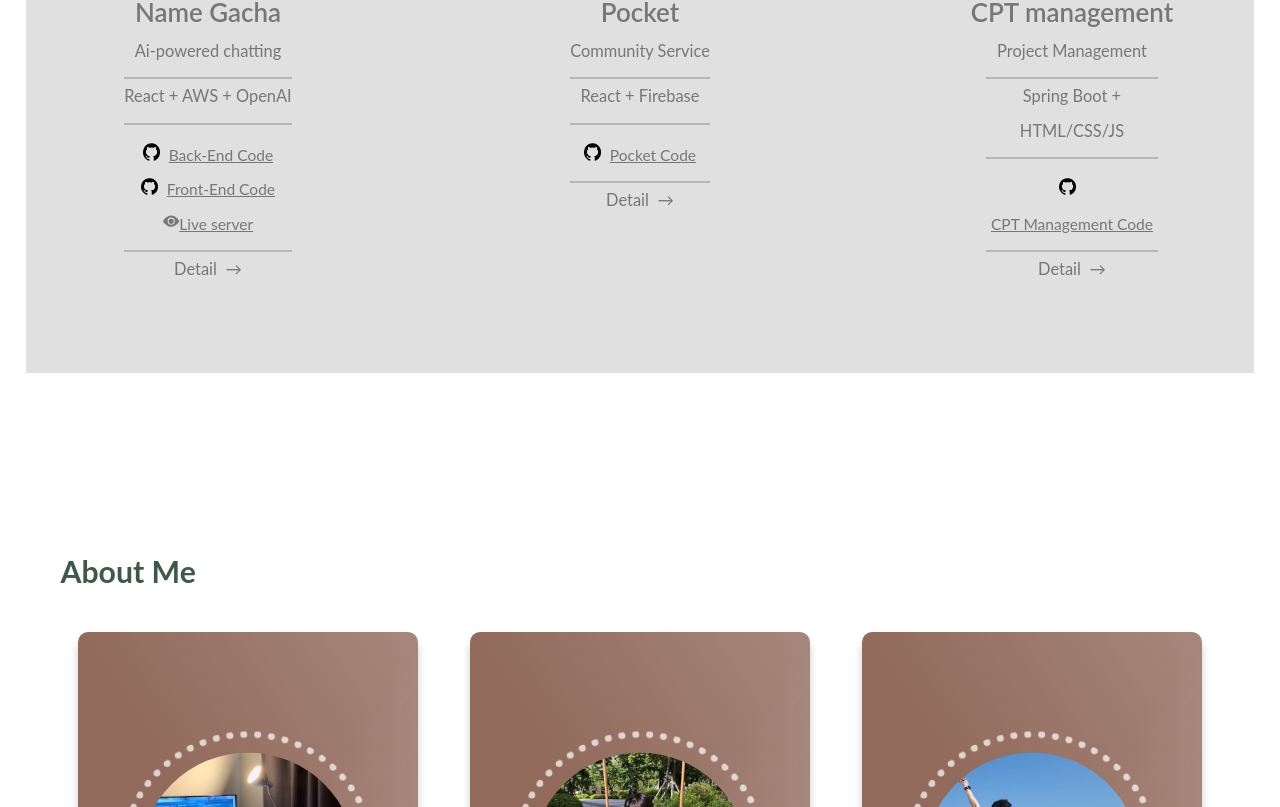
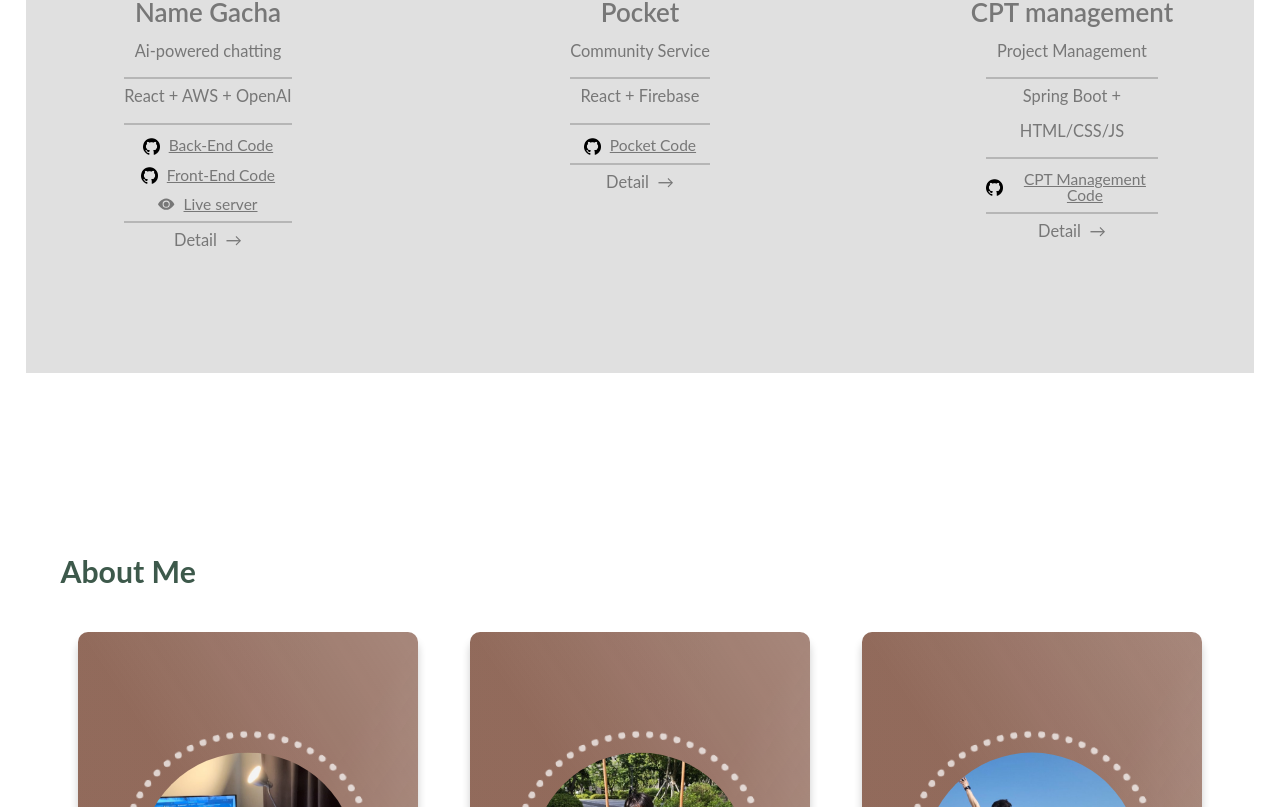
Before and after one commit to hyeonbinHur/portfolio, a React (Vite) app: page / in a window 1280 px wide. Shown: the part 1213-2020 px from the top of the page. Built offline with nearby package versions, Linux system fonts and the light colour scheme; no server answers.

Commit message:
detail all done

```diff
--- a/src/sections/Projects.jsx
+++ b/src/sections/Projects.jsx
@@ -71,7 +71,7 @@ export default function Projects() {
                                 React + AWS + OpenAI
                             </li>
                             <li className="project--basic-info__link">
-                                <p>
+                                <p className="project--basic-info__link__1">
                                     <img src={Git} className="project--git" />
                                     <a
                                         href="https://github.com/hyeonbinHur/Name_Gacha_aws_lambda"
@@ -80,7 +80,7 @@ export default function Projects() {
                                         Back-End Code
                                     </a>
                                 </p>
-                                <p>
+                                <p className="project--basic-info__link__2">
                                     <img src={Git} className="project--git" />
                                     <a
                                         href="https://github.com/hyeonbinHur/namegacha_frontend"
@@ -89,7 +89,7 @@ export default function Projects() {
                                         Front-End Code
                                     </a>
                                 </p>
-                                <p>
+                                <p className="project--basic-info__link__3">
                                     <BsEyeFill className="project--live" />
                                     <a
                                         href="https://hyeonbinhur.github.io/namegacha/"
@@ -212,7 +212,6 @@ export default function Projects() {
                     <CPTDetail />
                 </div>
             </div>
-
             <Video ref={videoModal} />
             <ImageModal ref={imageModal} />
         </>
--- a/src/styles/sections/projects.scss
+++ b/src/styles/sections/projects.scss
@@ -10,8 +10,9 @@
         }
     }
 
-    &-- &--live {
+    &--live {
         color: $color-grey;
+        margin-right: 1rem;
     }
 
     &--period {
@@ -105,12 +106,14 @@
     }
 
     &--basic-info {
+        display: flex;
+        align-items: center;
+        justify-content: center;
         &:not(:last-child) {
             padding-bottom: 1rem;
             border-bottom: 2px solid rgba($color-grey, .4);
             margin: 0 5rem;
         }
-
         &__link {
             display: flex;
             flex-direction: column;
@@ -123,17 +126,28 @@
                 border-bottom: 2px solid rgba($color-grey, .4);
                 margin: 0 5rem;
             }
-
+            &__1{
+                display: flex;
+                align-items: center;
+                margin-bottom: 1.4rem;
+            }
+            &__2{
+                display: flex;
+                align-items: center;
+                margin-bottom: 1.4rem;
+            }
+            &__3{
+                display: flex;
+                align-items: center;
+            }
         }
     }
-
     &--text {
         font-size: 1.9rem;
         display: flex;
         flex-direction: column;
         align-items: center;
     }
-
     &--name {
         font-size: 3rem;
         font-weight: 600;
```
